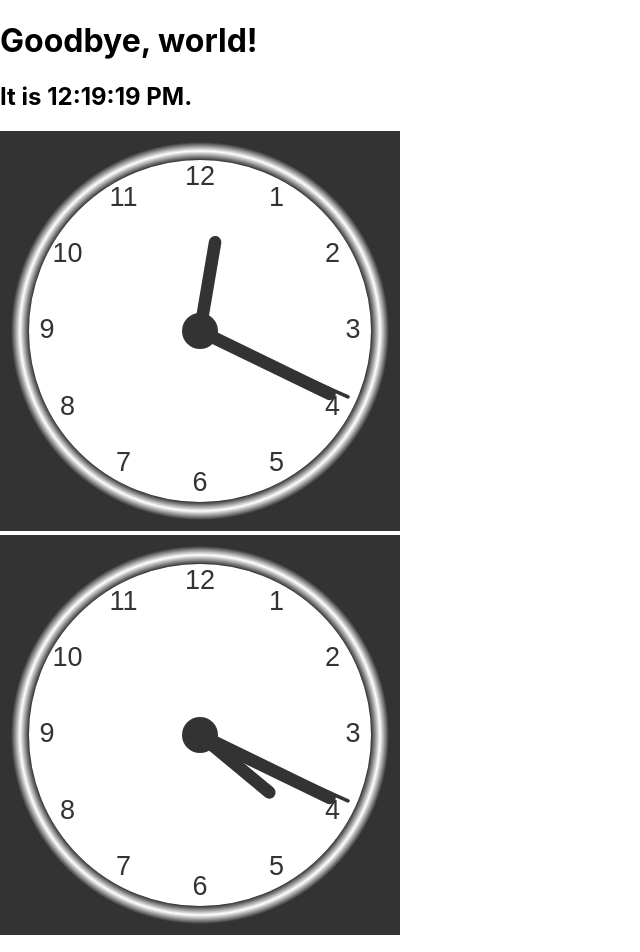
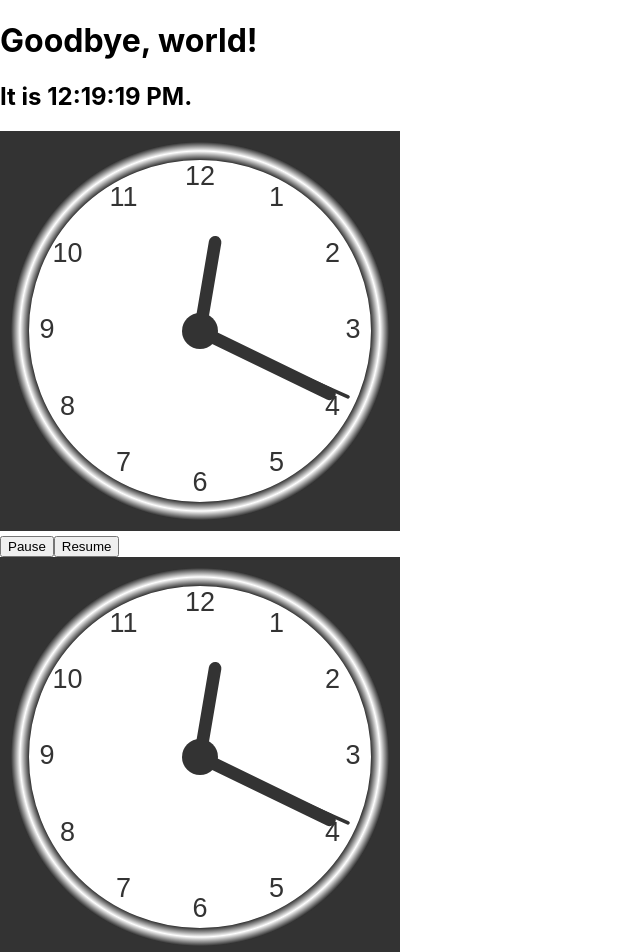
Before and after one commit to ducquang2/clock, a React (Create React App) app: page / in a window 1280 px wide. Shown: the top 952 px of the page, without its empty margins (0-640 px from the left). Built offline with nearby package versions, Linux system fonts and the light colour scheme.

Commit message:
delete-console-log

```diff
--- a/src/App.js
+++ b/src/App.js
@@ -26,10 +26,10 @@ function App() {
         name="UK Time:"
         country= {tzDict.Fi.country}
         timeZone={tzDict.Fi.tz}/>
-      <Clock
+      <ClockWatcher
         name="UK Time:"
-        country= {tzDict.Us.country}
-        timeZone={tzDict.Us.tz}
+        country= {tzDict.Fi.country}
+        timeZone={tzDict.Fi.tz}
       />
     </di>
   );
--- a/src/Components/ClockWatcher.js
+++ b/src/Components/ClockWatcher.js
@@ -55,7 +55,6 @@ export default class ClockWatcher extends Component {
   }
 
   tick() {
-    console.log("Tick", this.state.date);
     this.setState({
       date: this.getCurrentDatewithtimezone(this.props.country, this.props.timeZone),
     });
```
